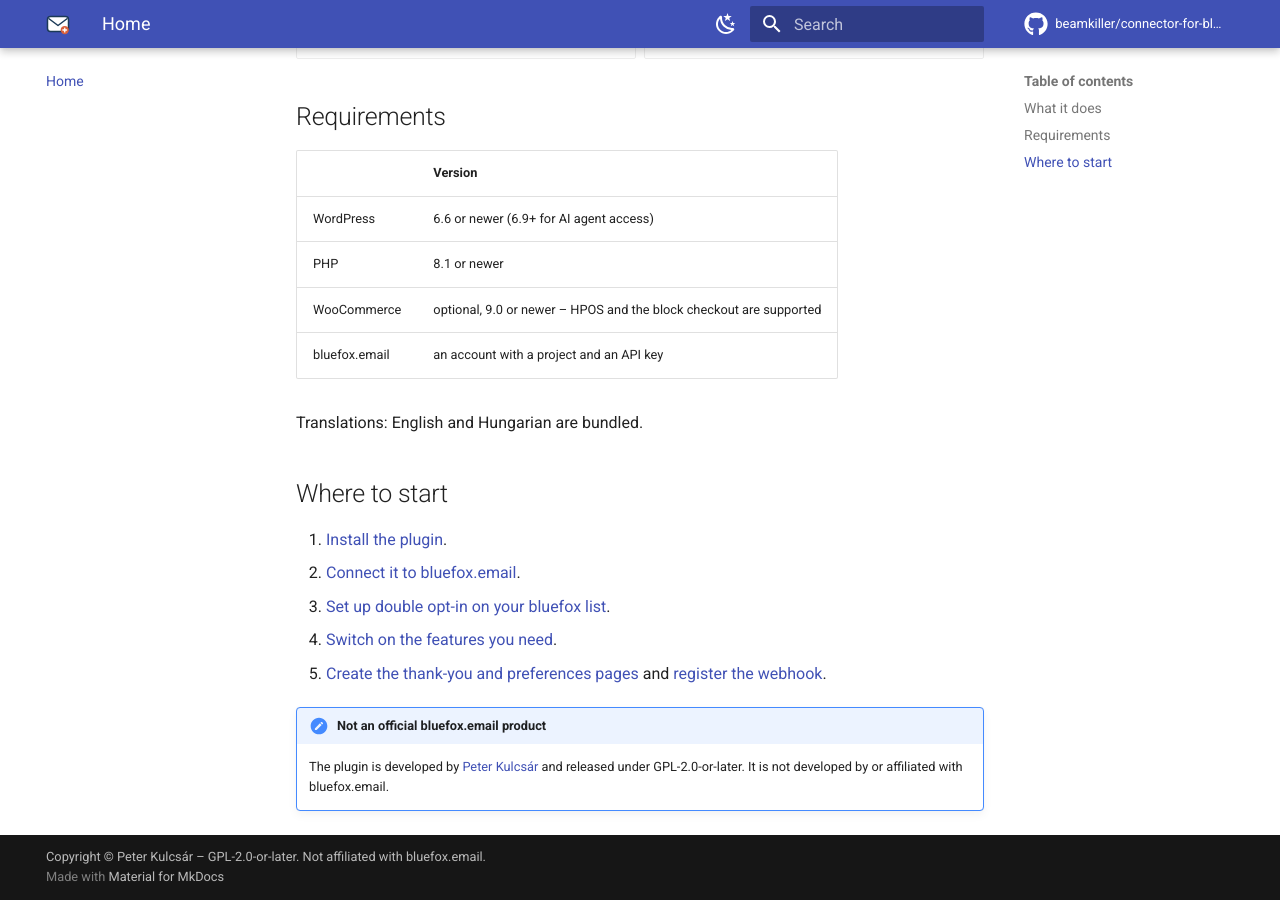
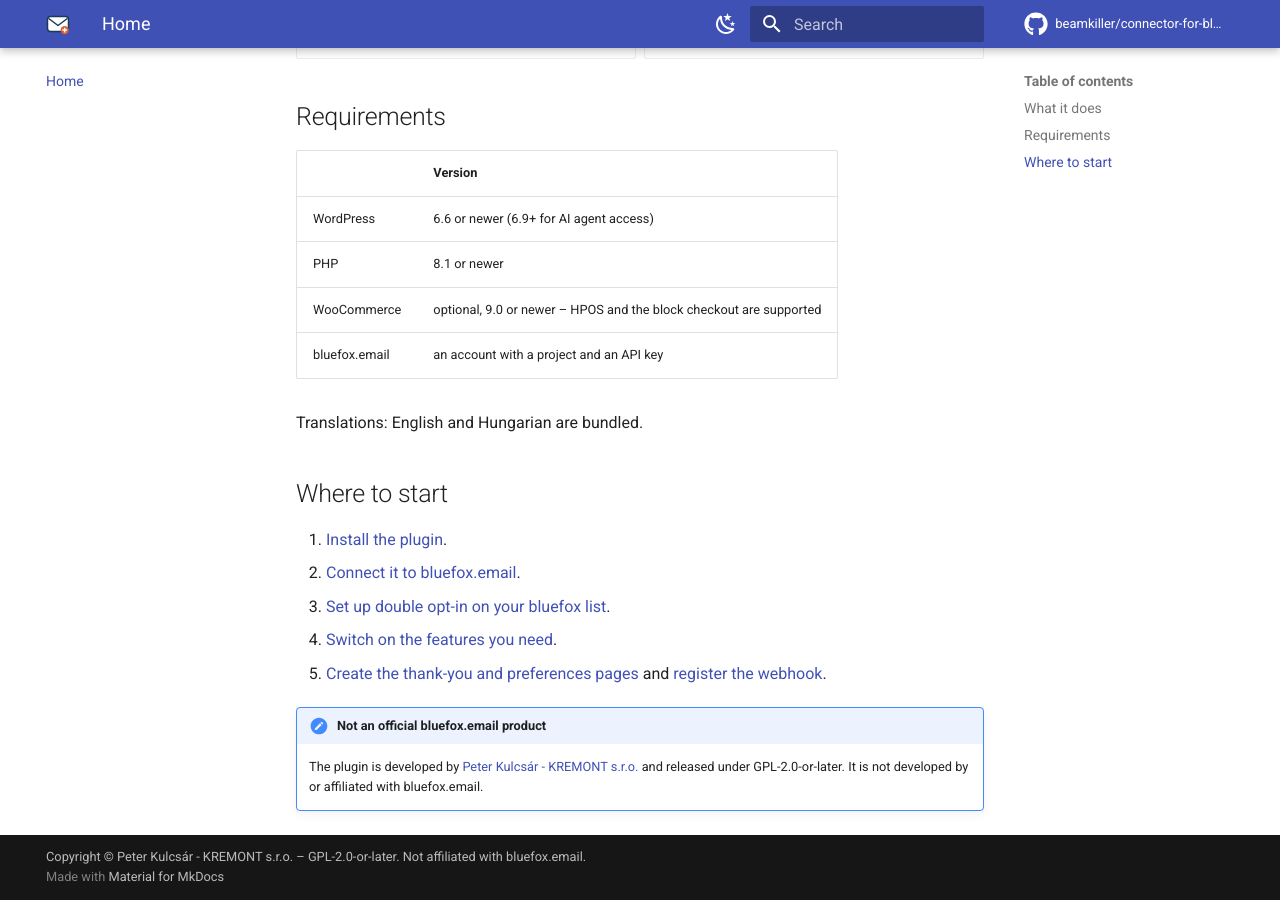
Before and after one commit to beamkiller/connector-for-bluefox-email, an MkDocs documentation site: the page built from docs/index.md, in a window 1280 px wide and 900 px high, scrolled down 1416 px. Built offline with MkDocs 1.6.1 and Material for MkDocs 9.7.7, drawn with Linux system fonts in a browser that asks for light colours; comment, search, counter and statistics services are not loaded.

Commit message:
Author: Peter Kulcsár - KREMONT s.r.o.
Co-Authored-By: Claude Opus 5.5 <noreply@anthropic.com>

```diff
--- a/docs/index.md
+++ b/docs/index.md
@@ -39,4 +39,4 @@ Translations: English and Hungarian are bundled.
 5. [Create the thank-you and preferences pages](getting-started/pages.md) and [register the webhook](getting-started/webhook.md).
 
 !!! note "Not an official bluefox.email product"
-    The plugin is developed by [Peter Kulcsár](https://www.linkedin.com/in/peterkulcsar/) and released under GPL-2.0-or-later. It is not developed by or affiliated with bluefox.email.
+    The plugin is developed by [Peter Kulcsár - KREMONT s.r.o.](https://www.linkedin.com/in/peterkulcsar/) and released under GPL-2.0-or-later. It is not developed by or affiliated with bluefox.email.
--- a/mkdocs.yml
+++ b/mkdocs.yml
@@ -1,11 +1,11 @@
 site_name: Connector for bluefox.email
 site_description: Documentation of the Connector for bluefox.email WordPress plugin – signup forms with double opt-in, WooCommerce opt-in and coupons, contact sync and email delivery.
-site_author: Peter Kulcsár
+site_author: Peter Kulcsár - KREMONT s.r.o.
 site_url: https://beamkiller.github.io/connector-for-bluefox-email/
 repo_url: https://github.com/beamkiller/connector-for-bluefox-email
 repo_name: beamkiller/connector-for-bluefox-email
 edit_uri: edit/main/docs/
-copyright: Copyright &copy; Peter Kulcsár – GPL-2.0-or-later. Not affiliated with bluefox.email.
+copyright: Copyright &copy; Peter Kulcsár - KREMONT s.r.o. – GPL-2.0-or-later. Not affiliated with bluefox.email.
 
 validation:
   omitted_files: warn
```
Also changed, not shown: README.md (+1 -1 lines), docs/help/faq.md (+1 -1 lines), 5 other files.
